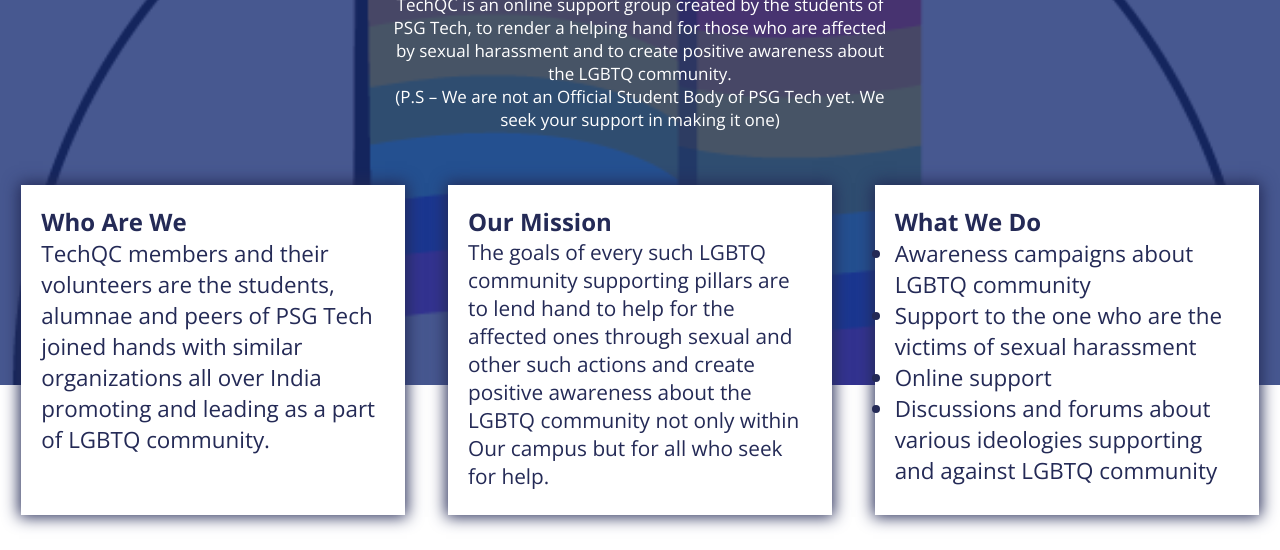
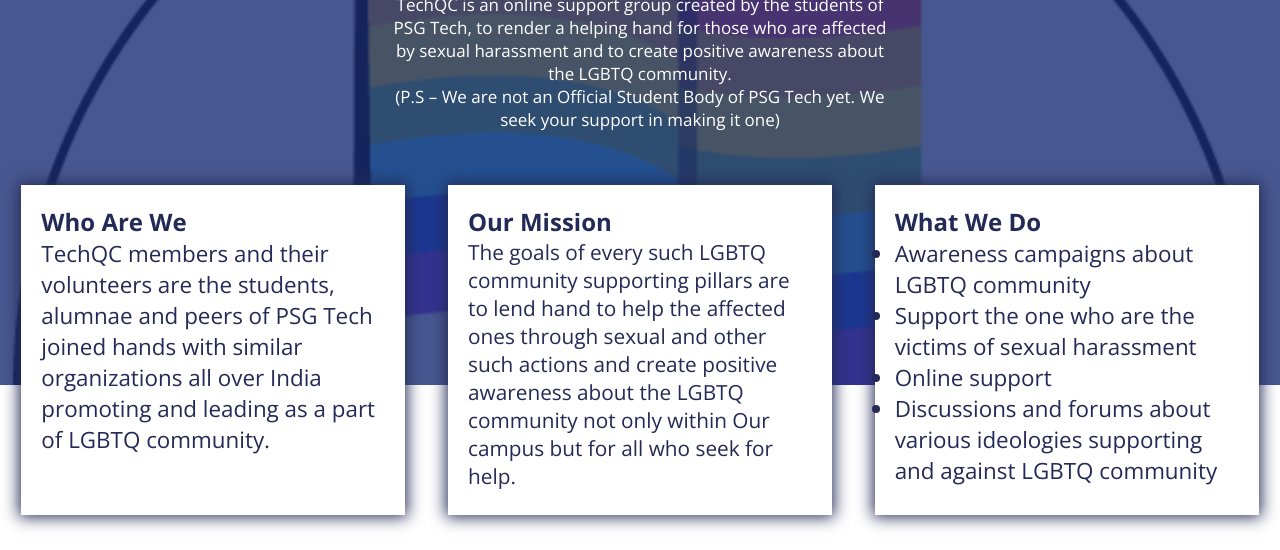
Before and after one commit to PSGTechQC/TechQC, a plain HTML site: page index.html in a window 1280 px wide. Shown: the part 250-800 px from the top of the page. Drawn offline with nearby package versions, Linux system fonts and the light colour scheme; a web font is replaced by a local one.

Commit message:
correct the mistacks in card

```diff
--- a/index.html
+++ b/index.html
@@ -53,13 +53,13 @@
                 </div>
                 <div class="ic">
                     <h2>Our Mission</h2>
-                    <p class="fs-16">The goals of every such LGBTQ community supporting pillars are to lend hand to help for the affected ones through sexual and other such actions and create positive awareness about the LGBTQ community not only within Our campus but for all who seek for help.</p>
+                    <p class="fs-16">The goals of every such LGBTQ community supporting pillars are to lend hand to help the affected ones through sexual and other such actions and create positive awareness about the LGBTQ community not only within Our campus but for all who seek for help.</p>
                 </div>
                 <div class="ic">
                     <h2>What We Do</h2>
                     <ul>
                         <li>Awareness campaigns about LGBTQ community</li>
-                        <li>Support to the one who are the victims of sexual harassment</li>
+                        <li>Support the one who are the victims of sexual harassment</li>
                         <li>Online support</li>
                         <li>Discussions and forums about various ideologies supporting and against LGBTQ community</li>
                     </ul>
```
